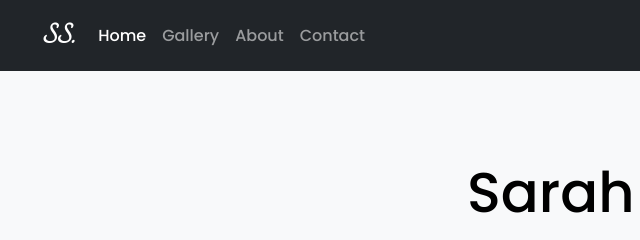
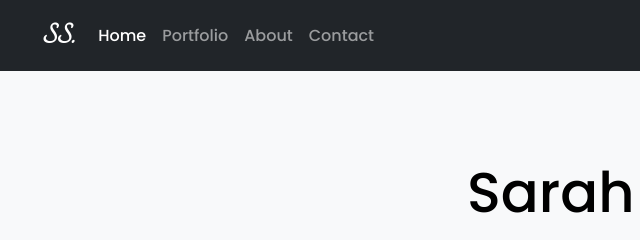
Before and after one commit to Glory-mmachi/Photography-portfolio, a plain HTML site: page Homepage/index.html in a window 1280 px wide. Shown: the top 240 px of the page, 0-640 px from the left. Drawn offline with nearby package versions, Linux system fonts and the light colour scheme.

Commit message:
complete

```diff
--- a/Homepage/index.html
+++ b/Homepage/index.html
@@ -34,7 +34,7 @@
           <a class="nav-link active" aria-current="page" href="#">Home</a>
         </li>
         <li class="nav-item">
-          <a class="nav-link" href="#">Gallery</a>
+          <a class="nav-link" href="#git">Portfolio</a>
         </li>
         <li class="nav-item">
           <a class="nav-link" href="#">About</a>
```
